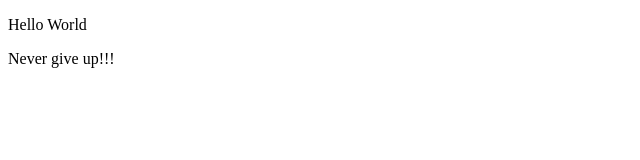
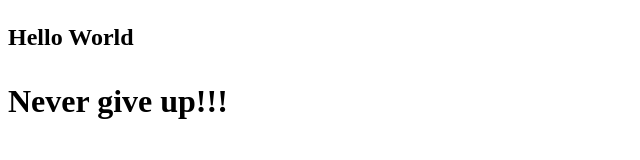
Before and after one commit to VijayVaidnath/rental-ui, a plain HTML site: page index.html in a window 1280 px wide. Shown: the whole page, without its empty margins (0-640 px from the left). Drawn offline with Linux system fonts and the light colour scheme.

Commit message:
Some fun changes which is considered basic

```diff
--- a/index.html
+++ b/index.html
@@ -10,7 +10,7 @@
     </script>
   </head>
   <body onload="greetings">
-    <p>Hello World</p>
-    <p>Never give up!!! </p>
+    <h2><p>Hello World</p></h2>
+    <h1><p>Never give up!!! </p></h1>
   </body>
 </html>
```
